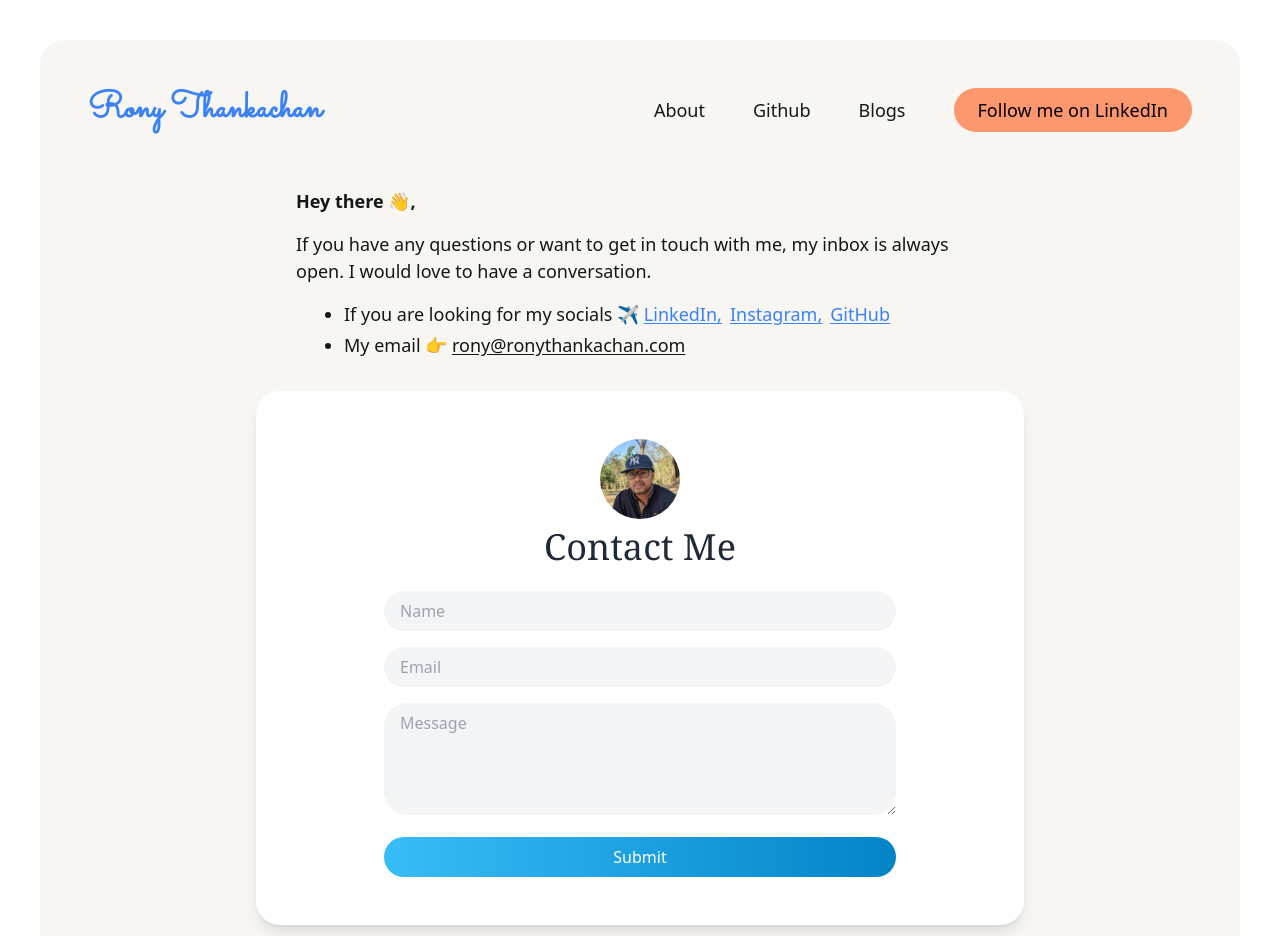
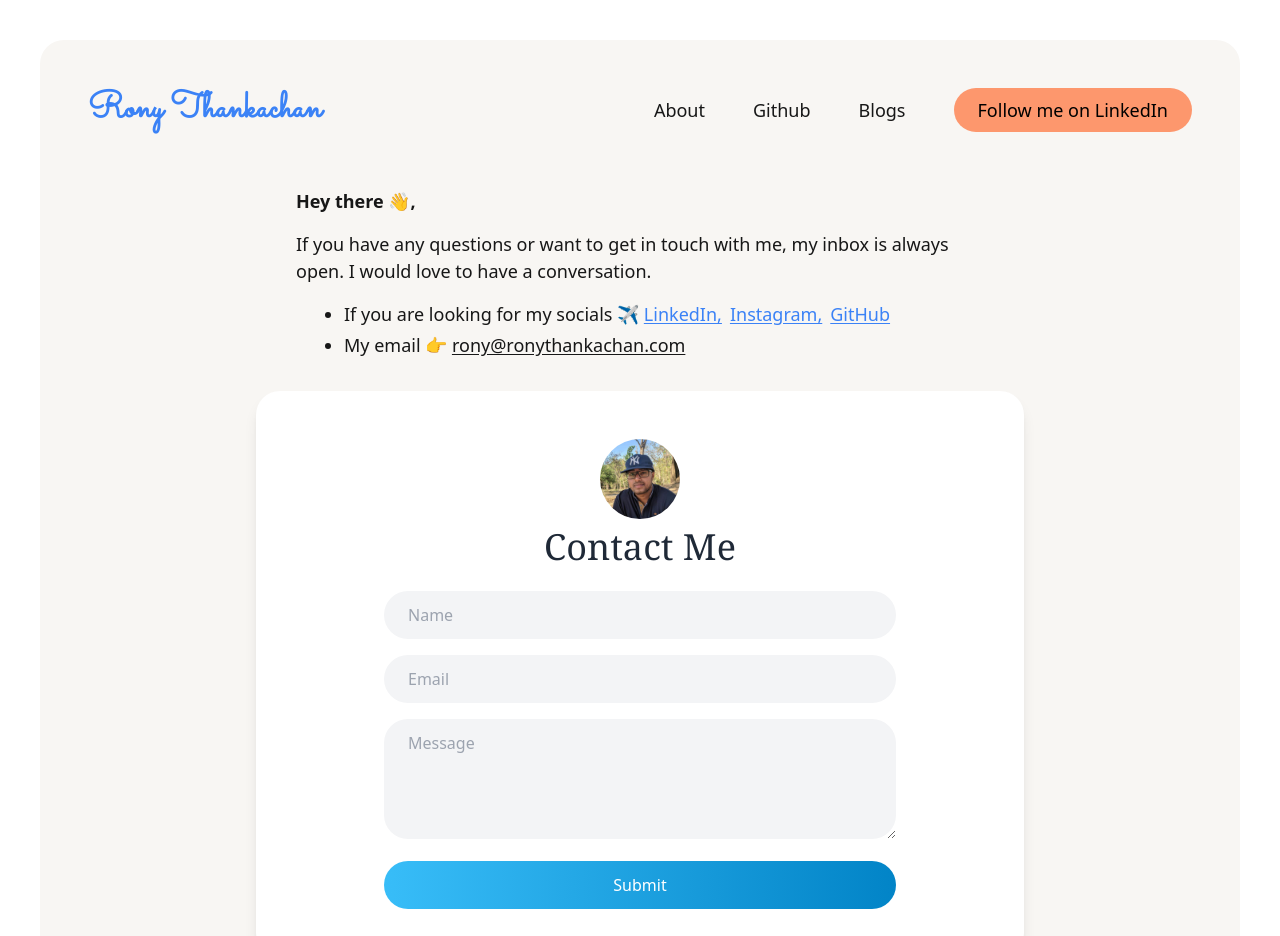
Before and after one commit to ronythankachan/ronythankachan.com, a Next.js app: page /contact in a window 1280 px wide. Shown: the top 936 px of the page. Built offline with nearby package versions, Linux system fonts and the light colour scheme; a web font is replaced by a local one.

Commit message:
Unused code removed

```diff
--- a/app/components/ContactForm.tsx
+++ b/app/components/ContactForm.tsx
@@ -1,4 +1,5 @@
-import React, { useState } from "react";
+"use client";
+import React, { useEffect, useState } from "react";
 import Image from "next/image";
 
 const ContactForm = () => {
@@ -17,6 +18,16 @@ const ContactForm = () => {
     const { name, value } = e.target;
     setFormData((prevData) => ({ ...prevData, [name]: value }));
   };
+
+  useEffect(() => {
+    if (isSuccess) {
+      const timer = setTimeout(() => {
+        setMessage("");
+        setIsSuccess(null);
+      }, 5000);
+      return () => clearTimeout(timer);
+    }
+  }, [isSuccess]);
 
   const handleSubmit = async (e: React.FormEvent) => {
     e.preventDefault();
@@ -71,7 +82,7 @@ const ContactForm = () => {
           placeholder="Name"
           value={formData.name}
           onChange={handleChange}
-          className="flex-1 px-4 py-2 bg-gray-100 rounded-full outline-none w-full focus:ring-2 focus:ring-sky-100"
+          className="flex-1 px-6 py-3 bg-gray-100 rounded-full outline-none w-full "
           required
         />
       </div>
@@ -83,7 +94,7 @@ const ContactForm = () => {
           placeholder="Email"
           value={formData.email}
           onChange={handleChange}
-          className="flex-1 px-4 py-2 bg-gray-100 rounded-full outline-none w-full focus:ring-2 focus:ring-sky-100"
+          className="flex-1 px-6 py-3 bg-gray-100 rounded-full outline-none w-full"
           required
         />
       </div>
@@ -95,13 +106,13 @@ const ContactForm = () => {
           placeholder="Message"
           value={formData.message}
           onChange={handleChange}
-          className="flex-1 px-4 py-2 bg-gray-100 rounded-3xl outline-none w-full focus:ring-2 focus:ring-sky-100"
+          className="flex-1 px-6 py-3 bg-gray-100 rounded-3xl outline-none w-full"
           required
         />
       </div>
       {message && (
         <p
-          className={`text-sm mt-2 p-2 rounded-lg ${
+          className={`text-sm mt-2 p-4 rounded-lg ${
             isSuccess
               ? "bg-green-100 text-green-700"
               : "bg-red-100 text-red-700"
@@ -113,7 +124,7 @@ const ContactForm = () => {
       <div>
         <button
           type="submit"
-          className="w-full px-6 py-2 bg-gradient-to-r from-sky-400 to-sky-600 text-white rounded-full font-medium hover:from-sky-500 hover:to-sky-700 transition-colors flex items-center justify-center"
+          className="w-full px-6 py-3 bg-gradient-to-r from-sky-400 to-sky-600 text-white rounded-full font-medium hover:from-sky-500 hover:to-sky-700 transition-colors flex items-center justify-center"
           disabled={isLoading}
         >
           {isLoading ? (
--- a/app/components/FAQ.tsx
+++ b/app/components/FAQ.tsx
@@ -1,3 +1,4 @@
+"use client";
 import React, { useState } from "react";
 import { ChevronDownIcon } from "@heroicons/react/24/outline";
 
--- a/app/contact/page.tsx
+++ b/app/contact/page.tsx
@@ -1,65 +1,9 @@
-"use client";
-import React, { useState, useEffect } from "react";
 import HeroSection from "../components/shared/HeroSection";
 import Container from "../components/shared/Container";
 import ContactIntro from "../components/ContactIntro";
 import ContactForm from "../components/ContactForm";
 import FAQ from "../components/FAQ";
 const Contact = () => {
-  const [formData, setFormData] = React.useState({
-    name: "",
-    email: "",
-    message: "",
-  });
-  const [message, setMessage] = useState("");
-  const [isSuccess, setIsSuccess] = React.useState<boolean | null>(null);
-  const [isLoading, setIsLoading] = React.useState(false);
-
-  const handleChange = (
-    e: React.ChangeEvent<HTMLInputElement | HTMLTextAreaElement>
-  ) => {
-    const { name, value } = e.target;
-    setFormData((prevData) => ({ ...prevData, [name]: value }));
-  };
-
-  const handleSubmit = async (e: React.FormEvent) => {
-    e.preventDefault();
-    setIsLoading(true);
-    try {
-      const response = await fetch("/api/contact", {
-        method: "POST",
-        headers: {
-          "Content-Type": "application/json",
-        },
-        body: JSON.stringify(formData),
-      });
-
-      await response.json();
-      setMessage(
-        "Thank you for your message. I will get back to you as soon as possible."
-      );
-      setIsSuccess(true);
-      setFormData({ name: "", email: "", message: "" });
-    } catch (error) {
-      console.error("Error sending message:", error);
-      setMessage("An error occurred. Please try again.");
-      setIsSuccess(false);
-    } finally {
-      setIsLoading(false);
-    }
-  };
-
-  useEffect(() => {
-    if (isSuccess) {
-      const timer = setTimeout(() => {
-        setMessage("");
-        setIsSuccess(null);
-      }, 10000);
-
-      return () => clearTimeout(timer);
-    }
-  }, [isSuccess]);
-
   return (
     <>
       <HeroSection>
```
